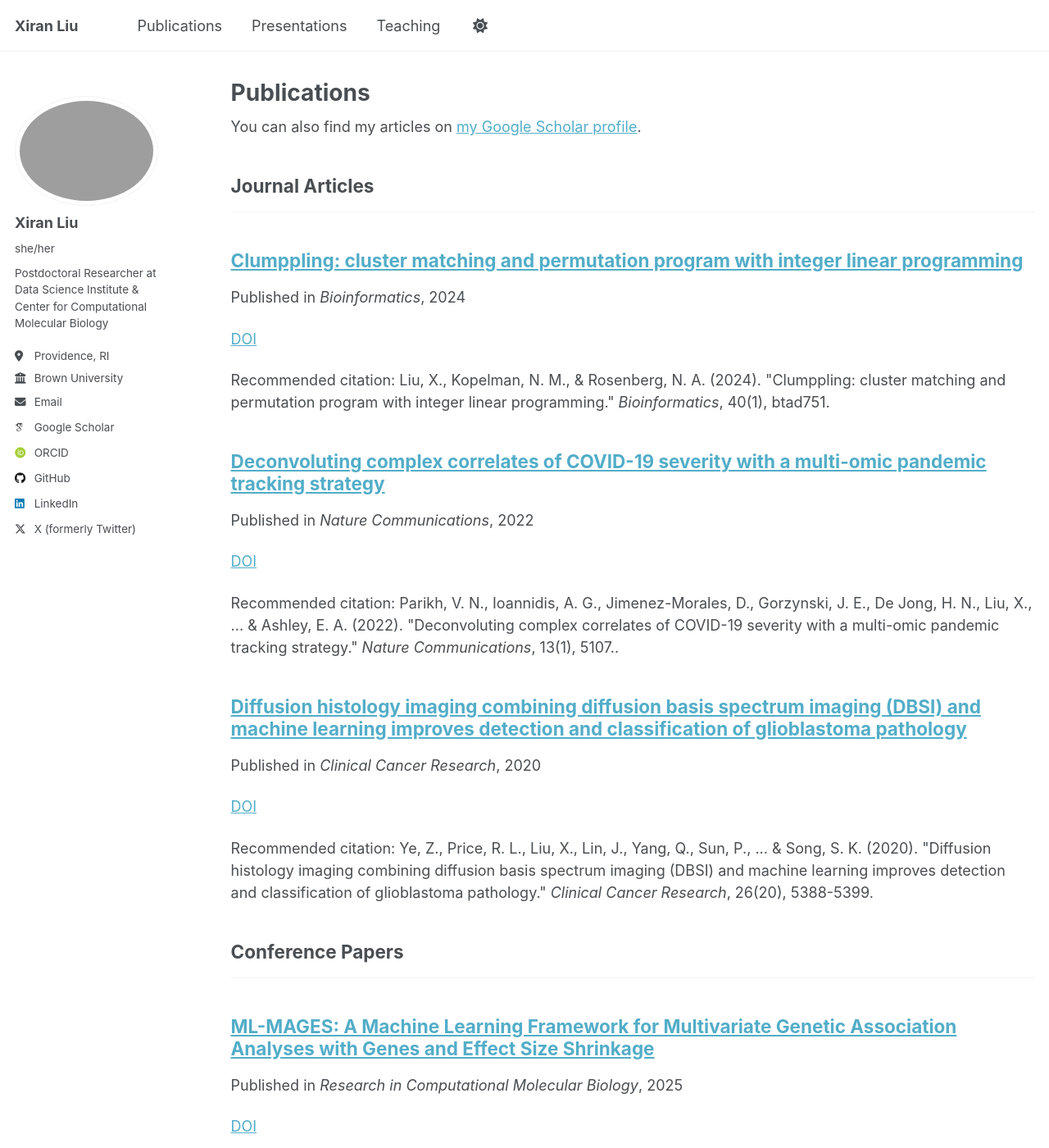
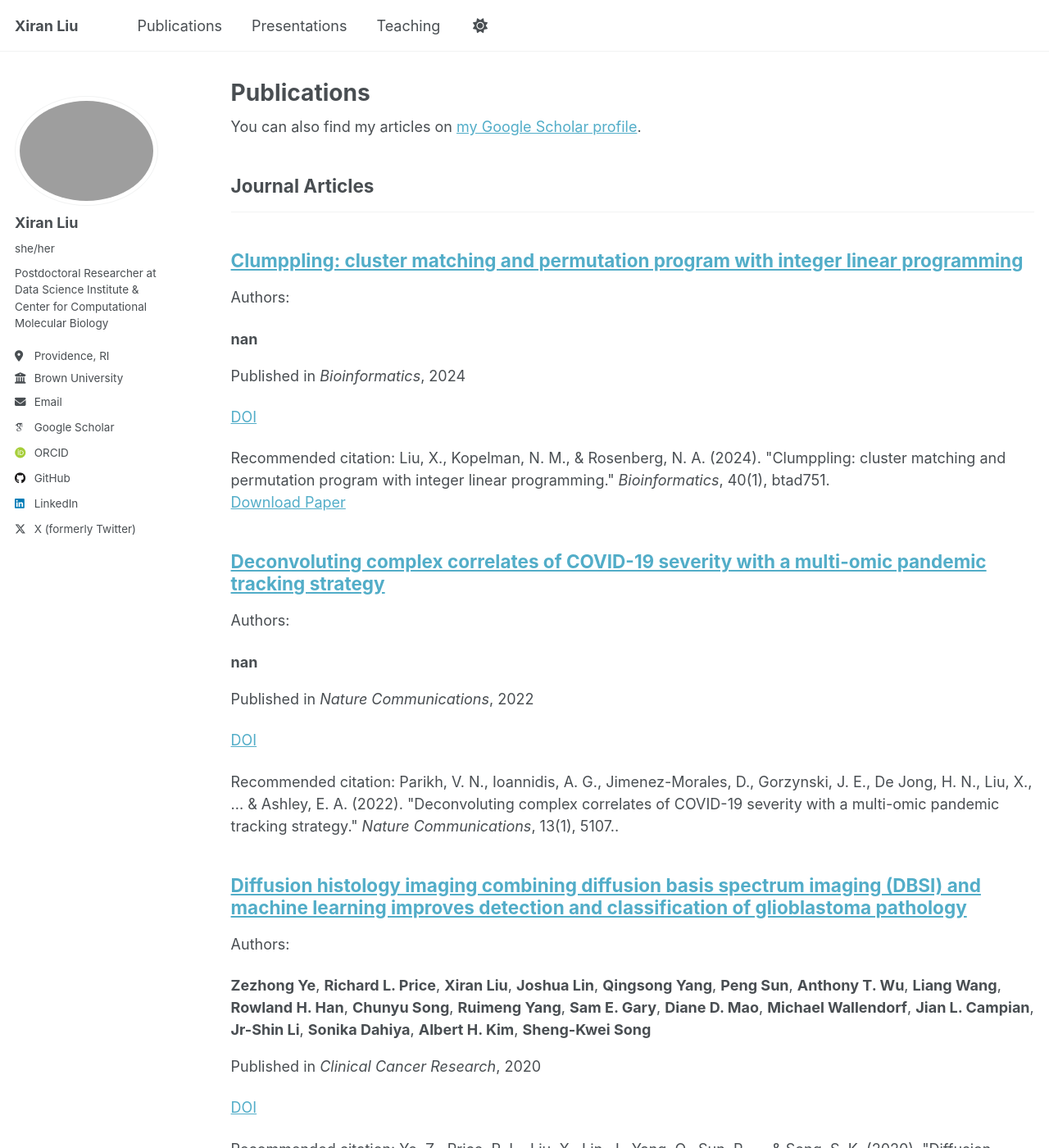
Before and after one commit to xr-cc/xr-cc.github.io, a Jekyll site: the page built from _pages/publications.html, in a window 1280 px wide and 1400 px high. Shown: the whole window at 82% size. Built offline with Jekyll 4.4.1, drawn with Linux system fonts in a browser that asks for light colours; some web fonts are replaced; a script that is not in the unit is left out; some of the changed text lies outside the part shown.

Commit message:
fix authors

```diff
--- a/_publications/2020-10-15-diffusion2020.md
+++ b/_publications/2020-10-15-diffusion2020.md
@@ -7,6 +7,26 @@
 venue: 'Clinical Cancer Research'
 doi: '10.1158/1078-0432.CCR-20-0736'
 citation: 'Ye, Z., Price, R. L., Liu, X., Lin, J., Yang, Q., Sun, P., ... &amp; Song, S. K. (2020). &quot;Diffusion histology imaging combining diffusion basis spectrum imaging (DBSI) and machine learning improves detection and classification of glioblastoma pathology.&quot; <i>Clinical Cancer Research</i>, 26(20), 5388-5399.'
+authors:
+  - Zezhong Ye
+  - Richard L. Price
+  - Xiran Liu
+  - Joshua Lin
+  - Qingsong Yang
+  - Peng Sun
+  - Anthony T. Wu
+  - Liang Wang
+  - Rowland H. Han
+  - Chunyu Song
+  - Ruimeng Yang
+  - Sam E. Gary
+  - Diane D. Mao
+  - Michael Wallendorf
+  - Jian L. Campian
+  - Jr-Shin Li
+  - Sonika Dahiya
+  - Albert H. Kim
+  - Sheng-Kwei Song
 ---
 
 <a href='https://doi.org/10.1158/1078-0432.CCR-20-0736'>DOI</a>
--- a/_publications/2022-08-30-deconvoluting2022.md
+++ b/_publications/2022-08-30-deconvoluting2022.md
@@ -7,6 +7,8 @@
 venue: 'Nature Communications'
 doi: '10.1038/s41467-022-32397-8'
 citation: 'Parikh, V. N., Ioannidis, A. G., Jimenez-Morales, D., Gorzynski, J. E., De Jong, H. N., Liu, X., ... &amp; Ashley, E. A. (2022). &quot;Deconvoluting complex correlates of COVID-19 severity with a multi-omic pandemic tracking strategy.&quot; <i>Nature Communications</i>, 13(1), 5107..'
+authors:
+  - nan
 ---
 
 <a href='https://doi.org/10.1038/s41467-022-32397-8'>DOI</a>
--- a/_publications/2024-09-30-combinatorics2024.md
+++ b/_publications/2024-09-30-combinatorics2024.md
@@ -7,6 +7,8 @@
 venue: 'arXiv'
 doi: '10.48550/arXiv.2410.00221'
 citation: 'Ahsan, Z., Liu, X., &amp; Rosenberg, N. A. (2024). &quot;Combinatorics of a dissimilarity measure for pairs of draws from discrete probability vectors on finite sets of objects.&quot; <i>arXiv preprint</i>.'
+authors:
+  - nan
 ---
 
 <a href='https://doi.org/10.48550/arXiv.2410.00221'>DOI</a>
--- a/_publications/2025-04-25-mlmages2025.md
+++ b/_publications/2025-04-25-mlmages2025.md
@@ -7,6 +7,8 @@
 venue: 'Research in Computational Molecular Biology'
 doi: '10.1007/978-3-031-90252-9_31'
 citation: 'Liu, X., Crawford, L., &amp; Ramachandran, S. (2025, April). &quot;ML-MAGES: A machine learning framework for multivariate genetic association analyses with genes and effect size shrinkage.&quot; In <i>International Conference on Research in Computational Molecular Biology</i> (pp. 321-324). Cham: Springer Nature Switzerland.'
+authors:
+  - nan
 ---
 
 <a href='https://doi.org/10.1007/978-3-031-90252-9_31'>DOI</a>
--- a/markdown_generator/publications.py
+++ b/markdown_generator/publications.py
@@ -101,6 +101,11 @@
 
     md += "\ncitation: '" + html_escape(item.citation) + "'"
 
+    if names:
+        md += "\nauthors:"
+        for name in item.authors:
+            md += "\n  - " + html_escape(name) + ""
+
     md += "\n---"
 
     ## Markdown description for individual page
--- a/markdown_generator/publications.tsv
+++ b/markdown_generator/publications.tsv
@@ -1,6 +1,6 @@
 pub_date	category	title	venue	authors	excerpt	citation	url_slug	paper_url	doi
 2020-10-15	manuscripts	Diffusion histology imaging combining diffusion basis spectrum imaging (DBSI) and machine learning improves detection and classification of glioblastoma pathology	Clinical Cancer Research	Zezhong Ye; Richard L. Price; Xiran Liu; Joshua Lin; Qingsong Yang; Peng Sun; Anthony T. Wu; Liang Wang; Rowland H. Han; Chunyu Song; Ruimeng Yang; Sam E. Gary; Diane D. Mao; Michael Wallendorf; Jian L. Campian; Jr-Shin Li; Sonika Dahiya; Albert H. Kim; Sheng-Kwei Song 		Ye, Z., Price, R. L., Liu, X., Lin, J., Yang, Q., Sun, P., ... & Song, S. K. (2020). "Diffusion histology imaging combining diffusion basis spectrum imaging (DBSI) and machine learning improves detection and classification of glioblastoma pathology." <i>Clinical Cancer Research</i>, 26(20), 5388-5399.	diffusion2020		10.1158/1078-0432.CCR-20-0736
 2022-08-30	manuscripts	Deconvoluting complex correlates of COVID-19 severity with a multi-omic pandemic tracking strategy	Nature Communications			Parikh, V. N., Ioannidis, A. G., Jimenez-Morales, D., Gorzynski, J. E., De Jong, H. N., Liu, X., ... & Ashley, E. A. (2022). "Deconvoluting complex correlates of COVID-19 severity with a multi-omic pandemic tracking strategy." <i>Nature Communications</i>, 13(1), 5107..	deconvoluting2022		10.1038/s41467-022-32397-8
-2024-01-01	manuscripts	Clumppling: cluster matching and permutation program with integer linear programming	Bioinformatics		Liu, X., Kopelman, N. M., & Rosenberg, N. A. (2024). "Clumppling: cluster matching and permutation program with integer linear programming." <i>Bioinformatics</i>, 40(1), btad751.	clumppling2024	https://xr-cc.github.io/files/LiuEtAl2024Clumppling.pdf	10.1093/bioinformatics/btad751
+2024-01-01	manuscripts	Clumppling: cluster matching and permutation program with integer linear programming	Bioinformatics			Liu, X., Kopelman, N. M., & Rosenberg, N. A. (2024). "Clumppling: cluster matching and permutation program with integer linear programming." <i>Bioinformatics</i>, 40(1), btad751.	clumppling2024	https://xr-cc.github.io/files/LiuEtAl2024Clumppling.pdf	10.1093/bioinformatics/btad751
 2024-09-30	preprints	Combinatorics of a dissimilarity measure for pairs of draws from discrete probability vectors on finite sets of objects	arXiv			Ahsan, Z., Liu, X., & Rosenberg, N. A. (2024). "Combinatorics of a dissimilarity measure for pairs of draws from discrete probability vectors on finite sets of objects." <i>arXiv preprint</i>.	combinatorics2024		10.48550/arXiv.2410.00221
 2025-04-25	conferences	ML-MAGES: A Machine Learning Framework for Multivariate Genetic Association Analyses with Genes and Effect Size Shrinkage	Research in Computational Molecular Biology			Liu, X., Crawford, L., & Ramachandran, S. (2025, April). "ML-MAGES: A machine learning framework for multivariate genetic association analyses with genes and effect size shrinkage." In <i>International Conference on Research in Computational Molecular Biology</i> (pp. 321-324). Cham: Springer Nature Switzerland.	mlmages2025		10.1007/978-3-031-90252-9_31
```
Also changed, not shown: _publications/2024-01-01-clumppling2024.md (+6 -0 lines).
